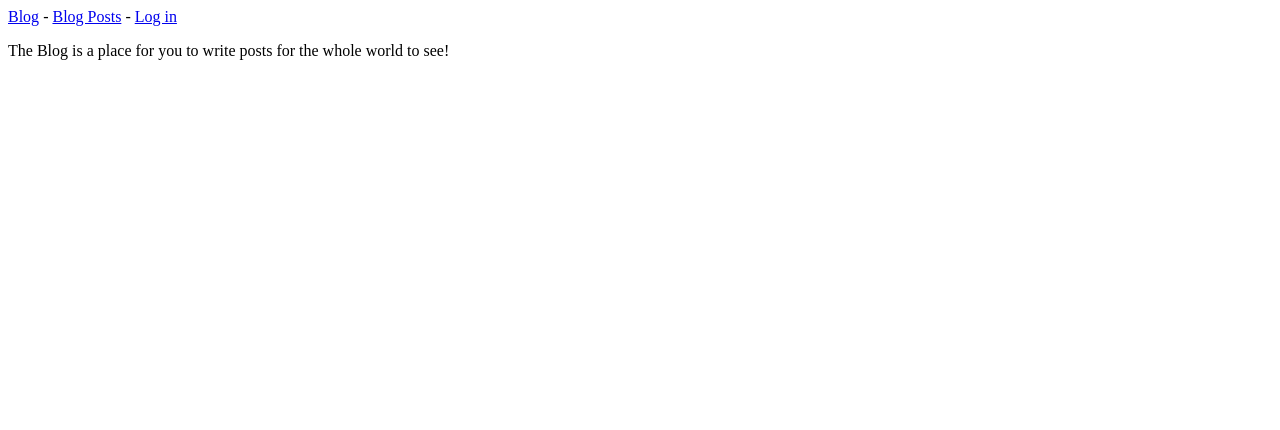
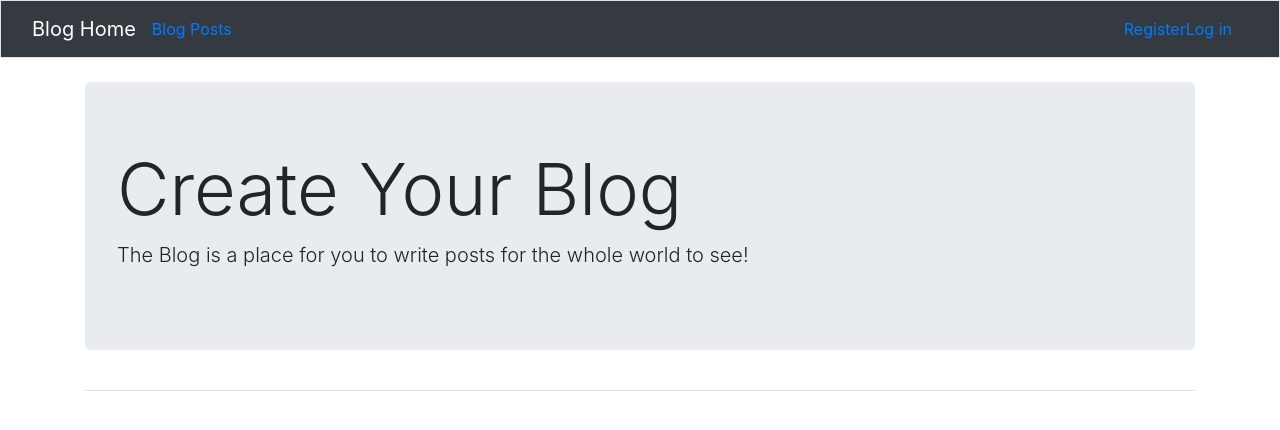
Before and after one commit to bansheep/CS1030_Blog, a Django app: page / in a window 1280 px wide. Shown: the top 430 px of the page. Run offline with Django 3.2, Linux system fonts and the light colour scheme; parts of the project's set-up code (start-up, migrations or seed data) failed here and were passed over; some libraries are stand-ins or nearby versions.

Commit message:
Styling pages

```diff
--- a/blogs/models.py
+++ b/blogs/models.py
@@ -1,10 +1,12 @@
 from django.db import models
+from django.contrib.auth.models import User
 
 class BlogPost(models.Model):
     """A blog post written by the user"""
     title = models.CharField(max_length=100)
     text = models.TextField()
     date_added = models.DateTimeField(auto_now_add=True)
+    owner = models.ForeignKey(User, on_delete=models.CASCADE)
 
     class Meta:
         verbose_name_plural = 'blog posts'
--- a/blogs/templates/blogs/base.html
+++ b/blogs/templates/blogs/base.html
@@ -1,15 +1,54 @@
-<p>
-<a href="{% url 'blogs:index' %}">Blog</a> -
-<a href="{% url 'blogs:blog_posts' %}">Blog Posts</a> -
+{% load bootstrap4 %}
 
-{% if user.is_authenticated %}
-Hello, {{user.username}}.
-<a href="{% url 'users:logout' %}">Log out</a>
+<!DOCTYPE html>
+<html lang="en">
+<head>
+  <meta charset="utf-8">
+  <meta name="viewport" content="width=device-width, initial-scale=1">
+  <title>Blog</title>
+  {% bootstrap_css %}
+  {% bootstrap_javascript jquery='full' %}
 
-{% else %}
+</head>
+<body>
 
-<a href="{% url 'users:login' %}">Log in</a>
-{% endif %}
-</p>
+<nav class="navbar navbar-expand-md navbar-dark bg-dark mb-4 border">
+  <div class="container-fluid">
+    <div class="navbar-header">
+      <a class="navbar-brand" href="{% url 'blogs:index' %}">Blog Home</a>
+    </div>
+    <ul class="nav navbar-nav mr-auto">
+	    <li class="nav-item">
+		    <a class="nav-item" href="{% url 'blogs:blog_posts' %}">Blog Posts</a>
+	    </li>
+    </ul>
+    <ul class="nav navbar ml-auto">
+	    {% if user.is_authenticated %}
+	    <li class="nav-item">
+		    <span class="navbar-text">Hello, {{user.username}}.</span>
+	    </li>
+	    <li class="nav-item">
+		    <a class="nav-item" href="{% url 'users:logout' %}"> Log out</a>
+	    </li>
+	    {% else %}
+	    <li class="nav-item">
+		    <a class="nav-item" href="{% url 'users:register' %}">Register</a>
+	    </li>
+	    <li class="nav-item">
+		    <a class="nav-item" href="{% url 'users:login' %}">Log in</a>
+	    </li>
+	    {% endif %}
+    </ul>
+  </div>
+</nav>
 
-{% block content %}{% endblock content %}
+<main role="main" class="container">
+	<div class="pb-2 mb-2 border-bottom">
+	{% block page_header %}{% endblock page_header %}
+	</div>
+<div>
+	{% block content %}{% endblock content %}
+</div>
+
+</body>
+</html>
--- a/blogs/templates/blogs/blog_post.html
+++ b/blogs/templates/blogs/blog_post.html
@@ -1,12 +1,12 @@
 {% extends 'blogs/base.html' %}
 {% block content %}
 
-<p>Blog Post: {{blog_post}}</p>
-
+<h2>Blog Post: {{blog_post}}</h2>
 <p>{{blog_post.date_added|date:'M d, Y H:i'}}</p>
+<hr width=100% align=left>
 <p>{{blog_post.text|linebreaks}}</p>
 <p>
-<a href="{% url 'blogs:edit_blog_post' blog_post.id %}">Edit blog post</a>
+<center><b><a href="{% url 'blogs:edit_blog_post' blog_post.id %}">Edit blog post</a></center></b>
 </p>
 
 {% endblock content %}
--- a/blogs/templates/blogs/index.html
+++ b/blogs/templates/blogs/index.html
@@ -1,5 +1,7 @@
 {% extends 'blogs/base.html' %}
 
-{% block content %}
-<p>The Blog is a place for you to write posts for the whole world to see!</p>
-{% endblock content %}
+{% block page_header %}
+<div class="jumbotron">
+	<h1 class="display-3">Create Your Blog</h1>
+	<p class="lead">The Blog is a place for you to write posts for the whole world to see!</p>
+{% endblock page_header %}
--- a/blogs/views.py
+++ b/blogs/views.py
@@ -1,4 +1,7 @@
 from django.shortcuts import render, redirect
+from django.contrib.auth.decorators import login_required
+from django.http import Http404
+
 from .models import BlogPost
 from .forms import BlogPostForm
 
@@ -19,6 +22,7 @@ def blog_post(request, blog_post_id):
     context={'blog_post':blog_post}
     return render(request, 'blogs/blog_post.html', context)
 
+@login_required
 def new_post(request):
     """Add a new blog post"""
     if request.method != 'POST':
@@ -28,6 +32,9 @@ def new_post(request):
         # POST data submitted; process data
         form = BlogPostForm(data=request.POST)
         if form.is_valid():
+            new_post = form.save(commit=False)
+            new_topic.owner = request.user
+            new_topic.save()
             form.save()
             return redirect('blogs:blog_posts')
 
@@ -35,9 +42,13 @@ def new_post(request):
     context = {'form':form}
     return render(request, 'blogs/new_post.html', context)
 
+@login_required
 def edit_blog_post(request, blog_post_id):
     """Editing an existing blog post"""
     blog_post = BlogPost.objects.get(id=blog_post_id)
+
+    if blog_post.owner != request.user:
+        raise Http404
 
     if request.method != 'POST':
         # Initial requst; pre-fill form with the current entry
--- a/users/urls.py
+++ b/users/urls.py
@@ -1,6 +1,7 @@
 """Defines URL patters for users"""
 
 from django.urls import path, include
+from . import views
 
 app_name = 'users'
 urlpatterns = [
--- a/users/views.py
+++ b/users/views.py
@@ -1,4 +1,4 @@
-from django.shortcuts import render
+from django.shortcuts import render, redirect
 from django.contrib.auth import login
 from django.contrib.auth.forms import UserCreationForm
 
@@ -6,7 +6,7 @@ def register(request):
     """Register a new user"""
     if request.method != 'POST':
         # Display blank registration form
-        form = UserCreationFrom()
+        form = UserCreationForm()
     else:
         # Process completed form
         form = UserCreationForm(data=request.POST)
@@ -19,7 +19,7 @@ def register(request):
 
     # Display a blank or invalid form
     context = {'form':form}
-    return render(request, 'blogs/register.html', context)
+    return render(request, 'registration/register.html', context)
 
 
 # Create your views here.
```
Also changed, not shown: blog/settings.py (+7 -0 lines), blogs/templates/blogs/blog_posts.html (+5 -3 lines), users/templates/registration/login.html (+11 -8 lines).
